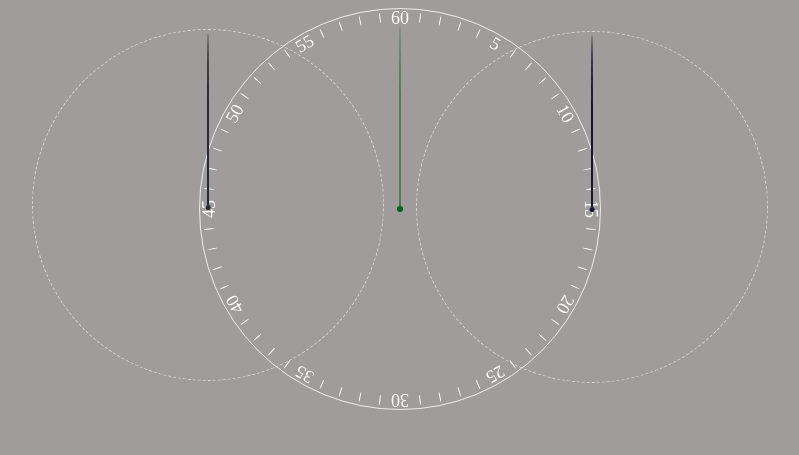
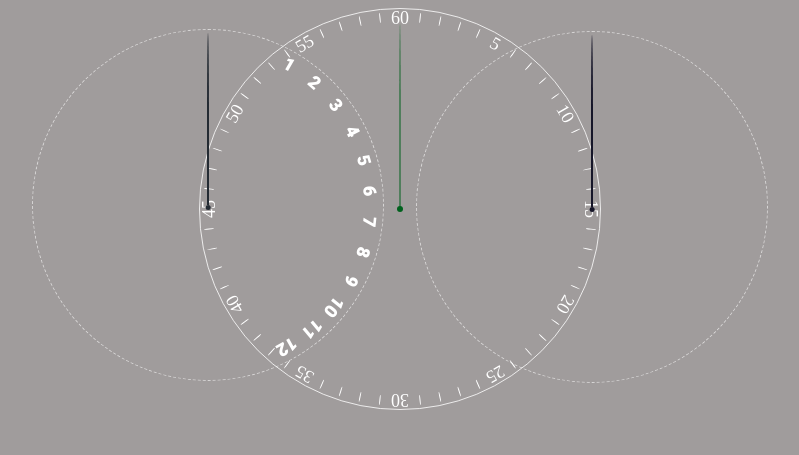
Before and after one commit to nacifyas/clock-design, a plain HTML site: page index.html in a window 1280 px wide. Shown: the top 455 px of the page, without its empty margins (248-1047 px from the left). Drawn offline with Linux system fonts and the light colour scheme.

Commit message:
Advances in Hour section design

```diff
--- a/index.html
+++ b/index.html
@@ -1,6 +1,9 @@
 <!DOCTYPE html>
 <html>
 <head>
+    <style>
+        @import url('https://fonts.googleapis.com/css2?family=Heebo:wght@900&display=swap');
+        </style>
     <link rel="stylesheet" href="styles.css">
     <script defer src="script.js"></script>
 </head>
@@ -90,10 +93,19 @@
         <div class="hour-clock">
             <div class="hand hour-hand" hour-hand></div>
             <!-- Digits here (easier one)-->
+            <div class="number hour hour-num1">1</div>
+            <div class="number hour hour-num2">2</div>
+            <div class="number hour hour-num3">3</div>
+            <div class="number hour hour-num4">4</div>
+            <div class="number hour hour-num5">5</div>
+            <div class="number hour hour-num6">6</div>
+            <div class="number hour hour-num7">7</div>
+            <div class="number hour hour-num8">8</div>
+            <div class="number hour hour-num9">9</div>
+            <div class="number hour hour-num10">10</div>
+            <div class="number hour hour-num11">11</div>
+            <div class="number hour hour-num12">12</div>
         </div>
     </div>
-
-
-
 </body>
 </html>
--- a/styles.css
+++ b/styles.css
@@ -127,7 +127,6 @@ body {
     z-index: 10;
 }
 
-
 .second-clock::after {
     content: "";
     position: absolute;
@@ -157,7 +156,6 @@ body {
     left: 50%;
     transform: translateX(-50%);
 }
-
 
 .minute-hand {
     --rotation: 0;
@@ -232,3 +230,21 @@ body {
     left: 2%;
     top: -39%;
 }
+
+.hour {
+    font-size: large;
+    font-family: 'Heebo', sans-serif;
+}
+
+.hour-num1 { --angle: 30deg }
+.hour-num2 { --angle: 41deg }
+.hour-num3 { --angle: 52deg }
+.hour-num4 { --angle: 63deg }
+.hour-num5 { --angle: 74deg }
+.hour-num6 { --angle: 85deg }
+.hour-num7 { --angle: 96deg }
+.hour-num8 { --angle: 107deg }
+.hour-num9 { --angle: 118deg }
+.hour-num10 { --angle: 129deg }
+.hour-num11 { --angle: 140deg }
+.hour-num12 { --angle: 151deg }
```
